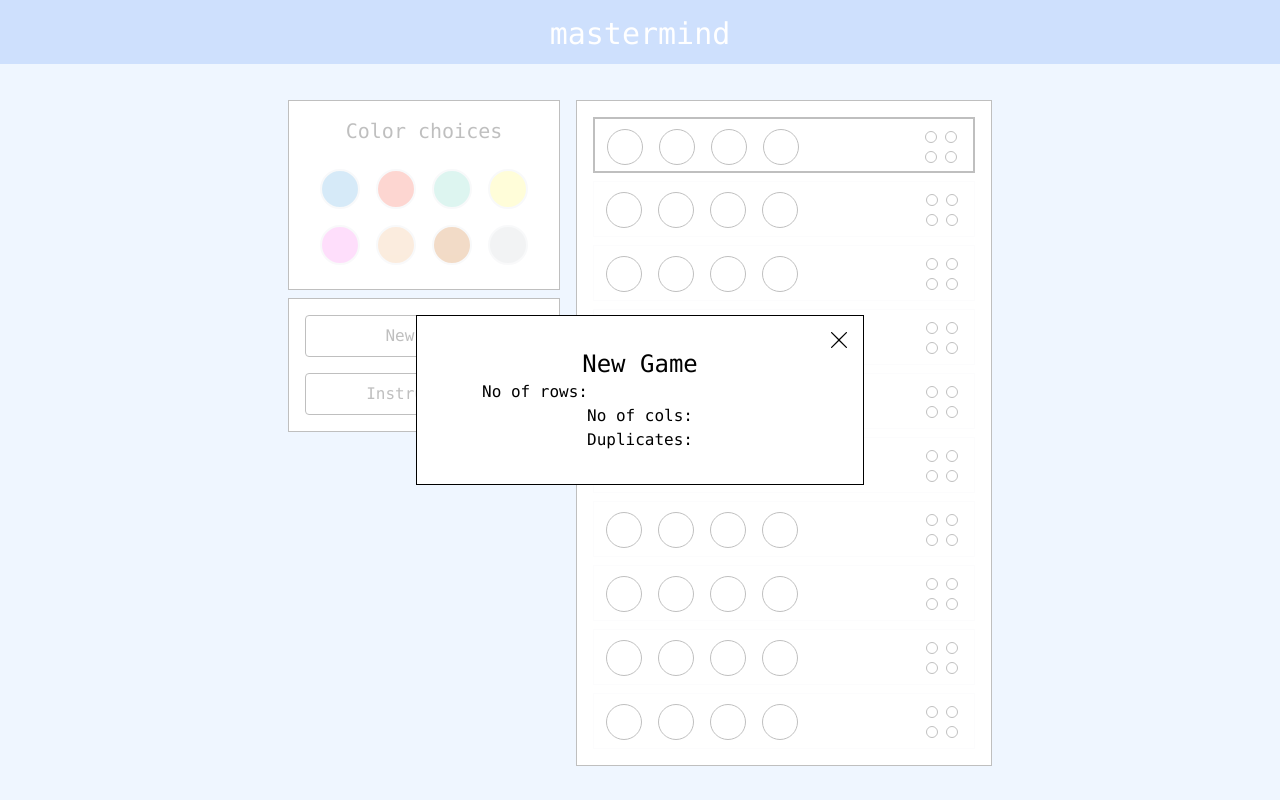
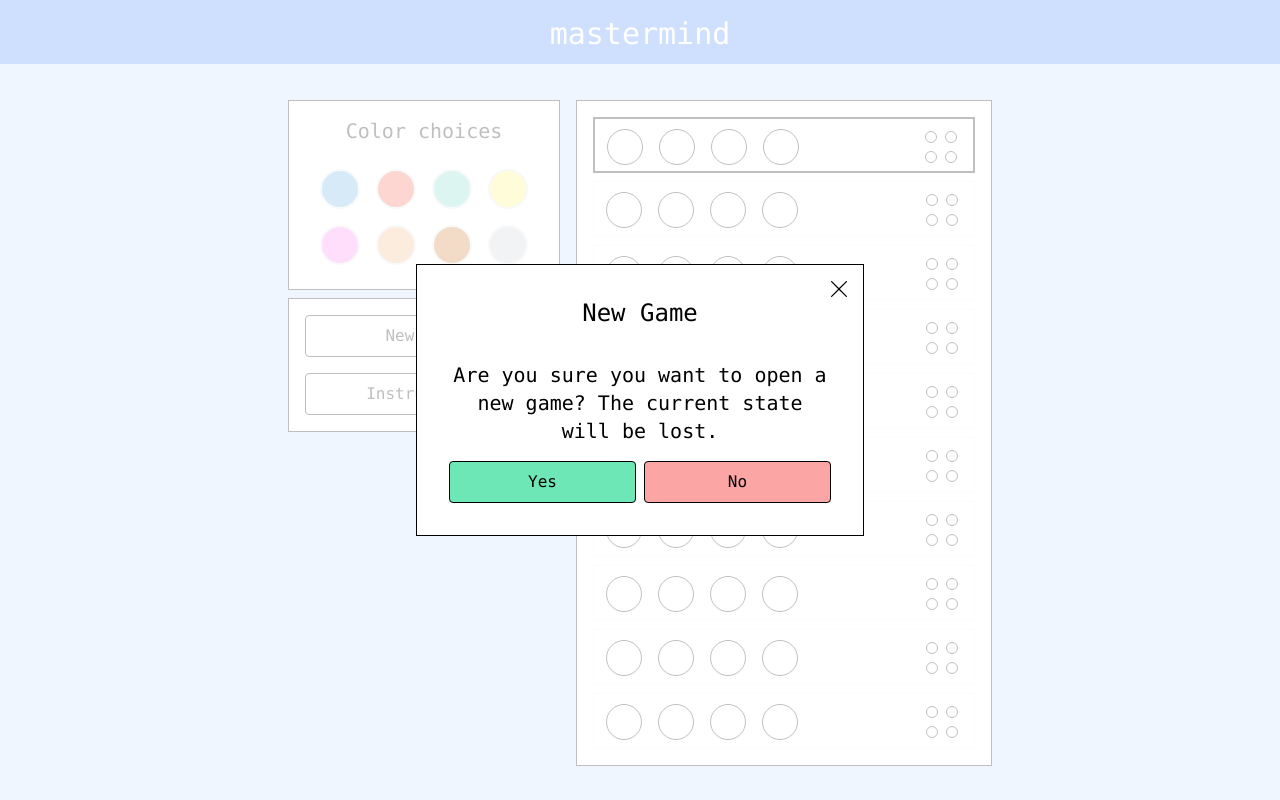
Before and after one commit to Sakshisrivastava413/mastermind-game, a Next.js app: page / in a window 1280 px wide. Both pictures are taken after a click on the element "New Game". Built offline with nearby package versions, Linux system fonts and the light colour scheme.

Commit message:
created new game confirmation model

```diff
--- a/components/NewGame.js
+++ b/components/NewGame.js
@@ -1,16 +1,29 @@
-import React from 'react';
+import React from "react";
 
-const NewGame = () => {
-    return (
-      <div className="p-8 text-center">
-        <div className="text-2xl">New Game</div>
-        <div>No of rows:
-            <input />
+const NewGame = ({ resetGame, closeModal }) => {
+  return (
+    <div className="p-8 text-center">
+      <div className="text-2xl mb-8">New Game</div>
+      <div className="text-xl mb-4">
+        Are you sure you want to open a new game? The current state will be
+        lost.
+      </div>
+      <div className="flex space-x-2">
+        <div
+          className="text w-1/2 px-4 py-2 border rounded border-black cursor-pointer bg-green-300 hover:text-white hover:bg-green-400"
+          onClick={resetGame}
+        >
+          Yes
         </div>
-        <div>No of cols: </div>
-        <div>Duplicates: </div>
+        <div
+          className="text w-1/2 px-4 py-2 border rounded border-black cursor-pointer bg-red-300 hover:text-white hover:bg-red-400"
+          onClick={closeModal}
+        >
+          No
+        </div>
       </div>
-    );
-  };
+    </div>
+  );
+};
 
 export default NewGame;
```
